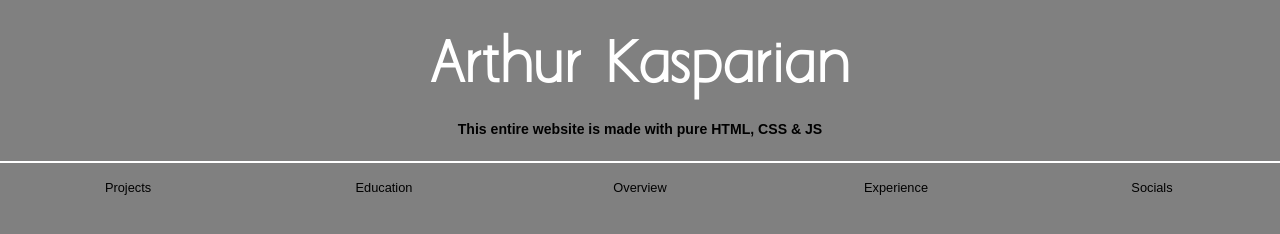
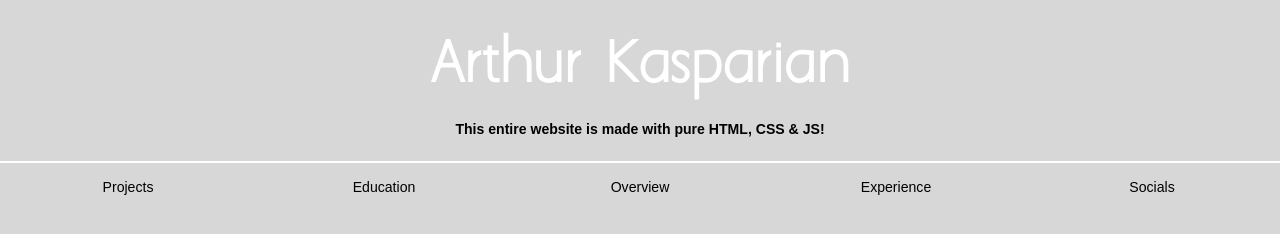
Before and after one commit to KasparianArthur/KasparianArthur.github.io, a plain HTML site: page index.html in a window 1280 px wide. Drawn offline with Linux system fonts and the light colour scheme; a web font is replaced by a local one.

Commit message:
Not much done late at night

```diff
--- a/index.html
+++ b/index.html
@@ -3,12 +3,13 @@
 <head>
     <meta charset="UTF-8">
     <title>Arthur Kasparian</title>
-    <link rel="stylesheet" href="index.css">
+    <link rel="stylesheet" href="style.css">
+    <meta name = "color-scheme" content = "light dark">
 </head>
 <body>
     <header>
         <h1 title = "It's me :)" id = "name-title">Arthur Kasparian</h1>
-        <h5 id = "creation-process-message">This entire website is made with pure HTML, CSS & JS</h5>
+        <h5 id = "creation-process-message">This entire website is made with pure HTML, CSS & JS!</h5>
 
         <div id = "tab-row">
 
--- a/index.css
+++ b/style.css
@@ -12,11 +12,12 @@
 }
 
 :root {
-    --backgroundColor: grey;
+    --backgroundColor: #d7d7d7;
+    color: black;
 }
 
 body {
-    background-color: grey;
+    background-color: var(--backgroundColor);
     font-family: "abel", sans-serif;
     font-weight: 50;
     margin: 0;
@@ -25,6 +26,18 @@ body {
 header {
     width: 100vw;
     height: 20vh;
+
+    /*Works without these 5, probably for older browsers*/
+    -webkit-touch-callout: none;
+    -webkit-user-select: none;
+    -khtml-user-select: none;
+    -moz-user-select: none;
+    -ms-user-select: none;
+
+    user-select: none;
+}
+header:hover {
+    cursor: default;
 }
 #name-title {
     display: flex;
@@ -62,17 +75,21 @@ header {
 }
 .tabs {
     margin: 0;
+    padding: 0;
     border-radius: 0;
 
     width: 20vw;
     height: 6vh;
 
     font-family: abel, sans-serif;
-    font-size: 1vmax;
+    font-size: 1.1vmax;
 
     background: var(--backgroundColor);
     border: 0;
 }
 .tabs:hover {
-
+    color: lightgrey;
 }
+.tabs:active {
+    background-color: dimgrey;
+}
```
